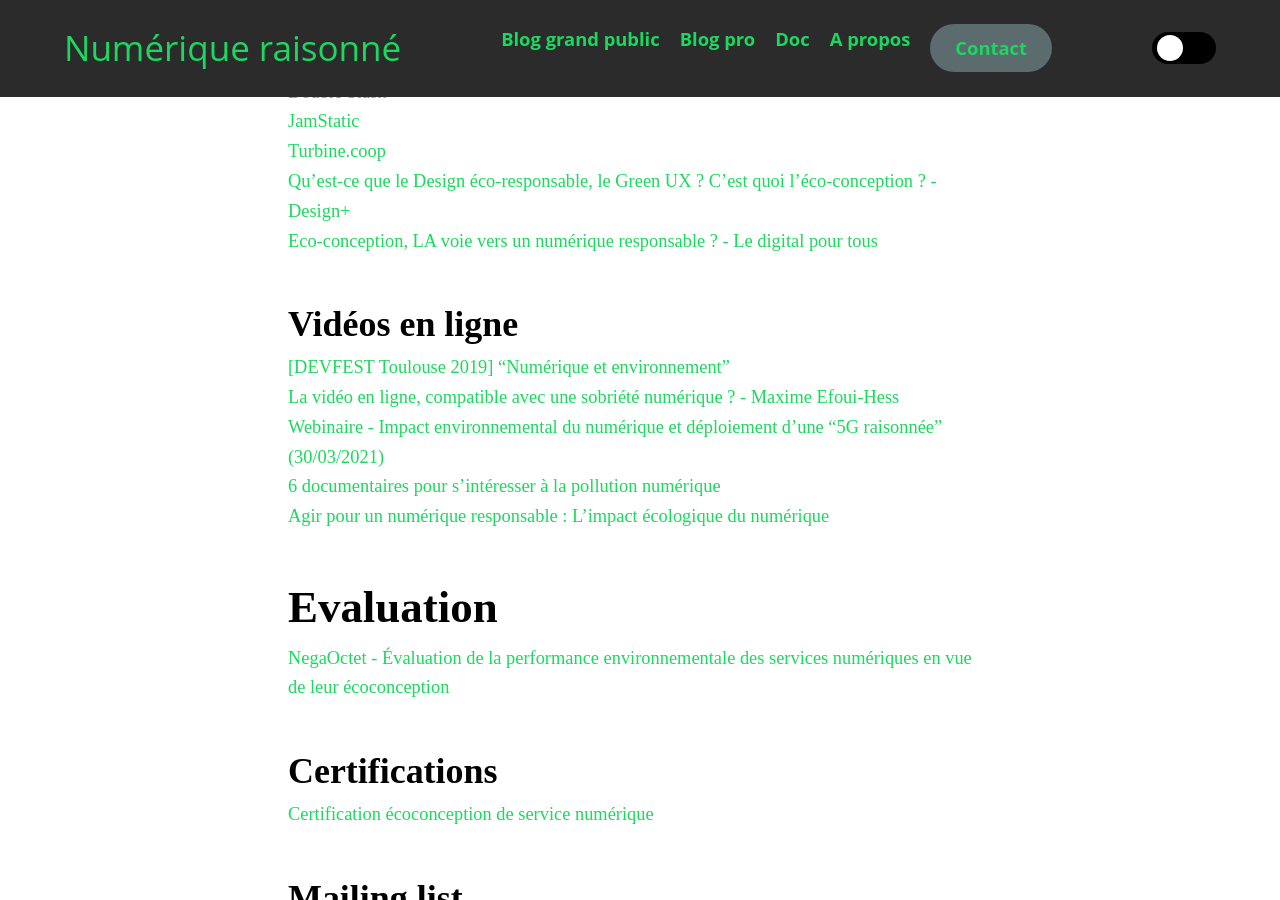
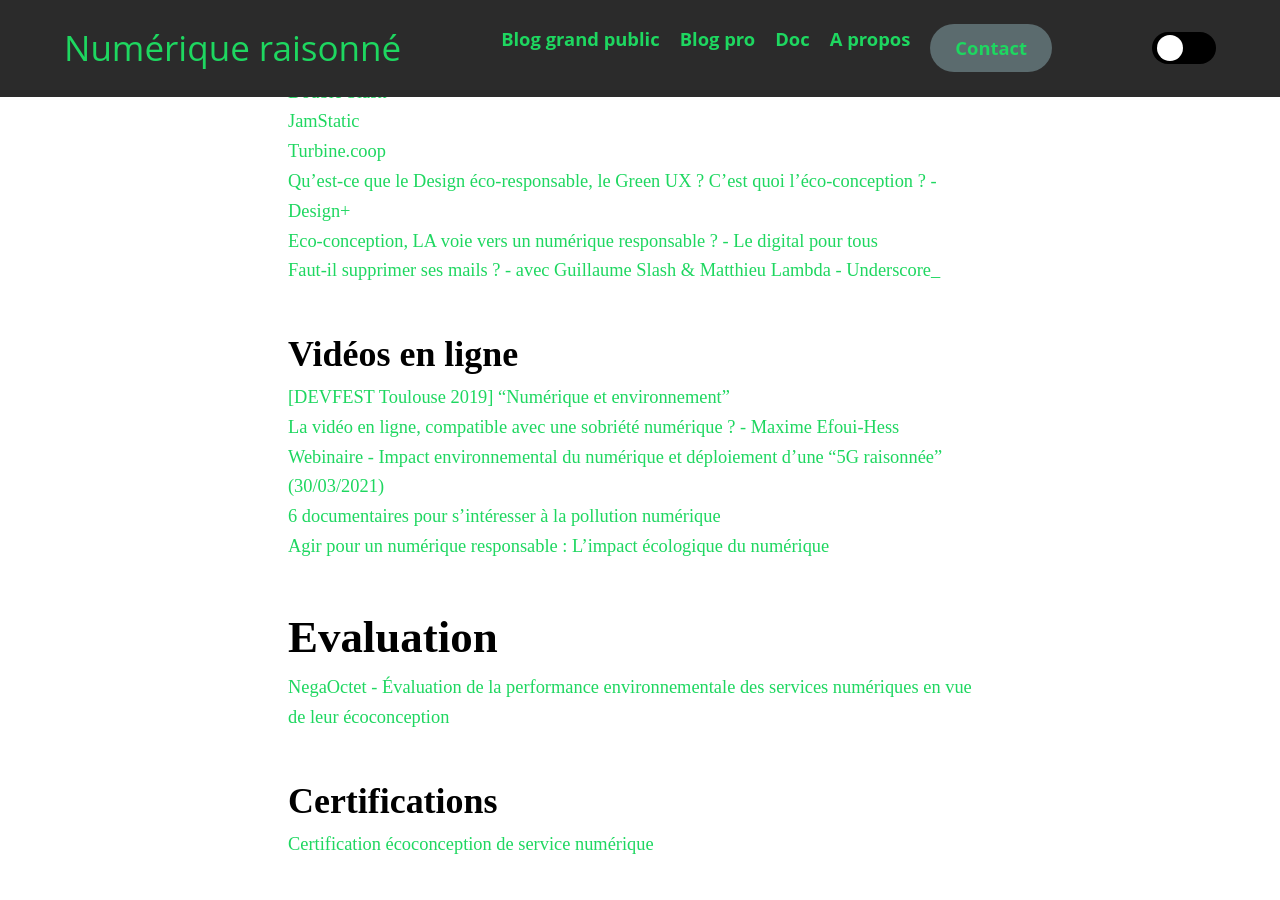
Before and after one commit to Slandais/slandais.github.io, a Jekyll site: the page built from _pages/liens-numerique-responsable.md, in a window 1280 px wide and 900 px high, scrolled down 1423 px. Built offline with Jekyll 4.4.1, drawn with Linux system fonts in a browser that asks for light colours.

Commit message:
Update liens-numerique-responsable.md

```diff
--- a/_pages/liens-numerique-responsable.md
+++ b/_pages/liens-numerique-responsable.md
@@ -47,6 +47,7 @@ permalink: /liens-numerique-responsable/
 * [Turbine.coop](https://deezer.page.link/BbmaU7M7vCHa5Xu78)
 * [Qu'est-ce que le Design éco-responsable, le Green UX ? C’est quoi l’éco-conception ? - Design+](https://deezer.page.link/Usz6rvHtL69n6UYQ6)
 * [Eco-conception, LA voie vers un numérique responsable ? - Le digital pour tous](https://deezer.page.link/972YvBt7e6g5BYCz8)
+* [Faut-il supprimer ses mails ? - avec Guillaume Slash & Matthieu Lambda - Underscore_](https://deezer.page.link/BnBkYnFXKErVdPfJ9)
 
 
 ## Vidéos en ligne
```
